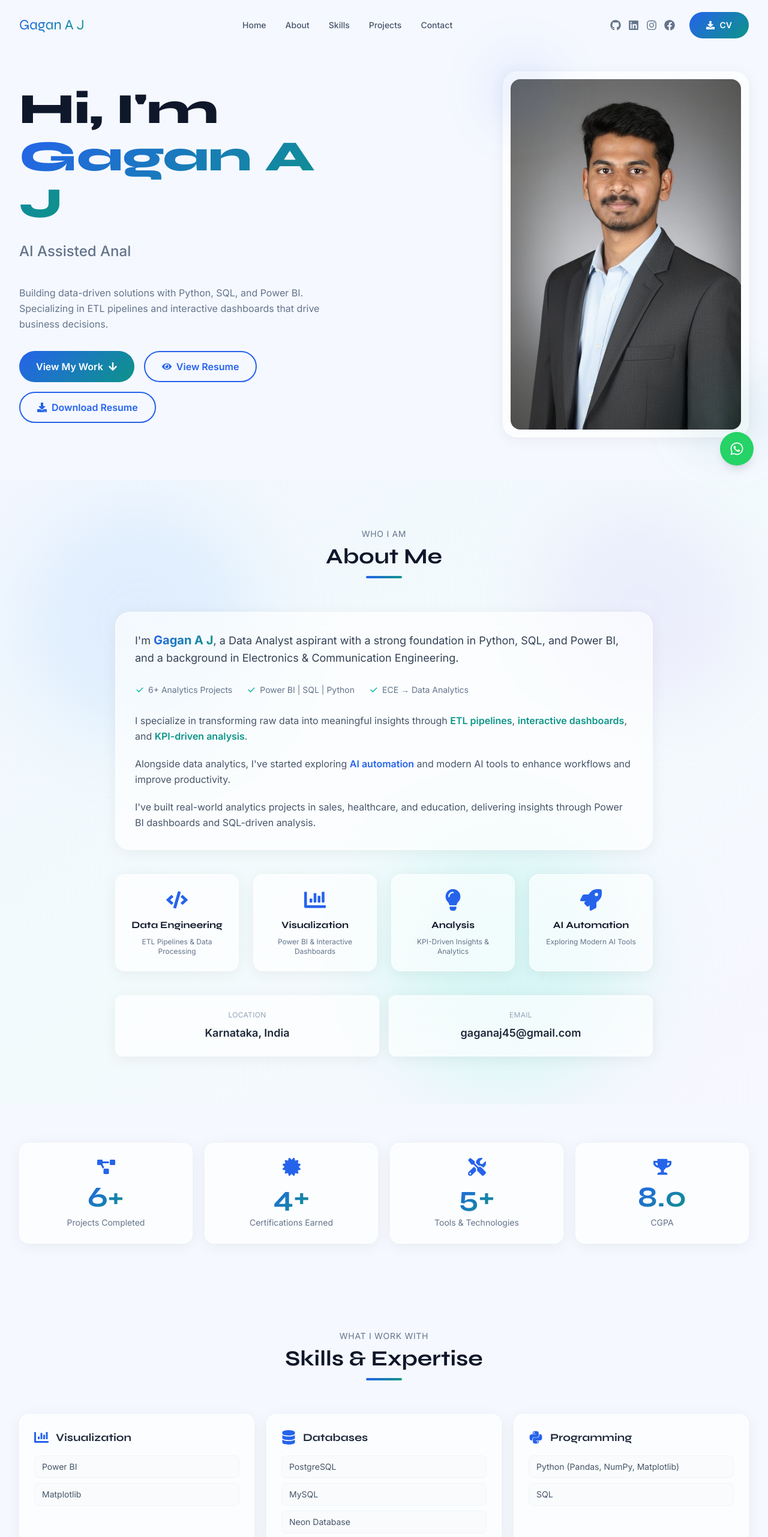
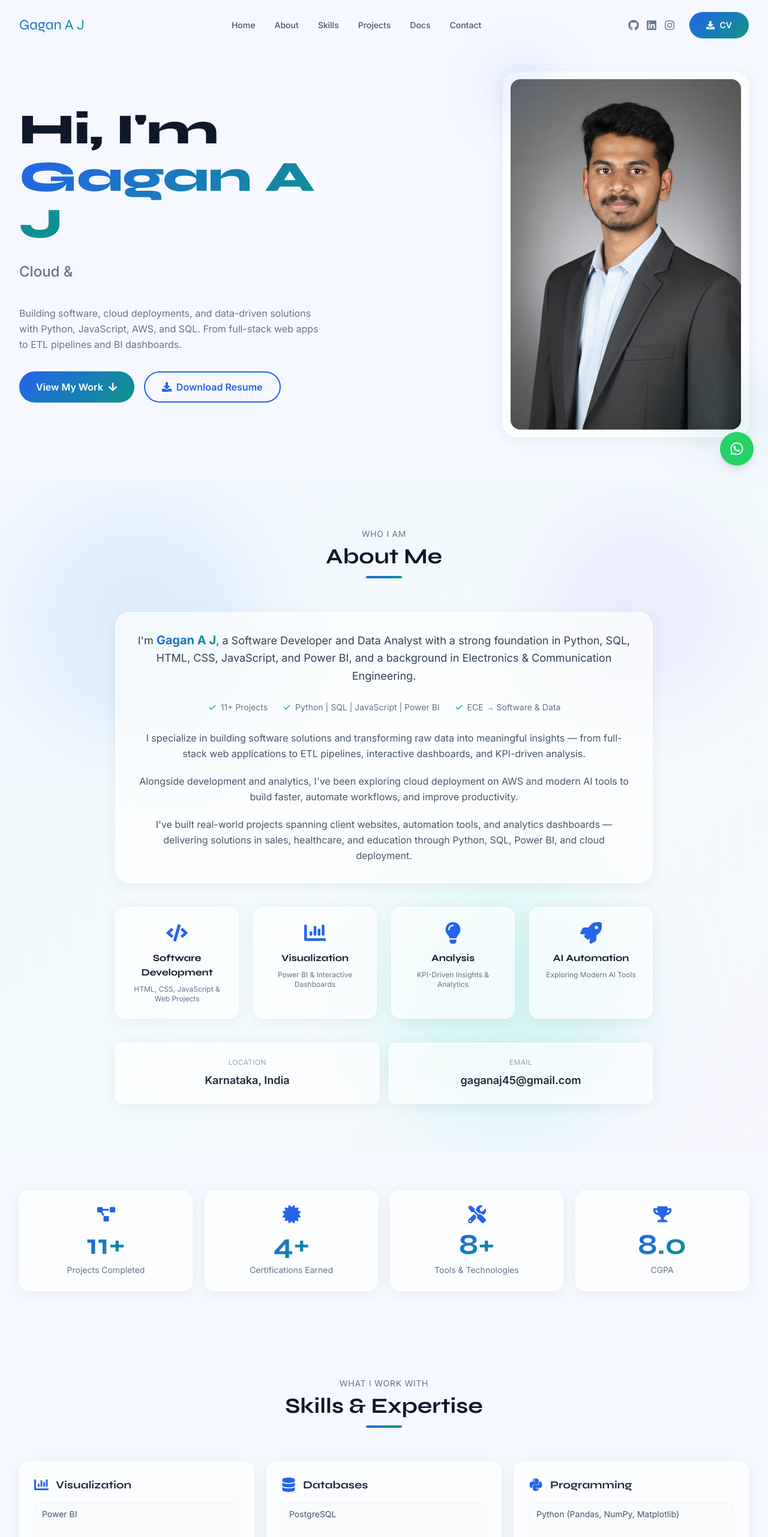
Before and after one commit to GaganAJ-45/gaganaj-portfolio-v2, a React (Vite) app in the folder frontend/: page / in a window 1280 px wide. Shown: the top 2562 px of the page at 60% size. Built offline with nearby package versions, Linux system fonts and the light colour scheme; the HTML template or start-up script is replaced by a standard one.

Commit message:
feat: refine portfolio copy and documentation section

```diff
--- a/frontend/src/App.jsx
+++ b/frontend/src/App.jsx
@@ -9,6 +9,7 @@ import GitHubStats from './components/GitHubStats/GitHubStats';
 import Projects from './components/Projects/Projects';
 import Timeline from './components/Timeline/Timeline';
 import Certifications from './components/Certifications/Certifications';
+import Documentation from './components/Documentation/Documentation';
 import Blog from './components/Blog/Blog';
 import Contact from './components/Contact/Contact';
 import Footer from './components/Footer/Footer';
@@ -30,6 +31,7 @@ function App() {
         <Projects />
         <Timeline />
         <Certifications />
+        <Documentation />
         {SHOW_BLOG_SECTION && <Blog />}
         <Contact />
       </main>
--- a/frontend/src/components/About/About.jsx
+++ b/frontend/src/components/About/About.jsx
@@ -7,7 +7,7 @@ const About = () => {
   const [ref, inView] = useInView({ triggerOnce: true, threshold: 0.2 });
 
   const highlights = [
-    { icon: <FaCode />, title: 'Data Engineering', desc: 'ETL Pipelines & Data Processing' },
+    { icon: <FaCode />, title: 'Software Development', desc: 'HTML, CSS, JavaScript & Web Projects' },
     { icon: <FaChartBar />, title: 'Visualization', desc: 'Power BI & Interactive Dashboards' },
     { icon: <FaLightbulb />, title: 'Analysis', desc: 'KPI-Driven Insights & Analytics' },
     { icon: <FaRocket />, title: 'AI Automation', desc: 'Exploring Modern AI Tools' },
@@ -52,42 +52,42 @@ const About = () => {
               initial={{ opacity: 0, y: 30 }}
               animate={inView ? { opacity: 1, y: 0 } : {}}
               transition={{ duration: 0.6, delay: 0.2 }}
-              className="glass-card p-8 rounded-3xl mb-10 space-y-5"
+              className="glass-card p-8 rounded-3xl mb-10 space-y-5 text-center"
             >
               <p className="text-lg text-slate-700 leading-relaxed">
-                I'm <span className="text-accent font-bold text-xl">Gagan A J</span>, a Data Analyst aspirant with a strong foundation in Python, SQL, and Power BI, and a background in Electronics & Communication Engineering.
+                I'm <span className="text-accent font-bold text-xl">Gagan A J</span>, a Software Developer and Data Analyst with a strong foundation in Python, SQL, HTML, CSS, JavaScript, and Power BI, and a background in Electronics & Communication Engineering.
               </p>
 
               {/* Inline Text Badges */}
-              <div className="flex flex-wrap items-center gap-x-6 gap-y-2 text-sm text-slate-500 py-2">
+              <div className="flex flex-wrap justify-center items-center gap-x-6 gap-y-2 text-sm text-slate-500 py-2">
                 <span className="flex items-center gap-1.5">
                   <svg className="w-4 h-4 text-teal-500" fill="currentColor" viewBox="0 0 20 20">
-                    <path fillRule="evenodd" d="M16.707 5.293a1 1 0 010 1.414l-8 8a1 1 0 01-1.414 0l-4-4a1 1 0 011.414-1.414L8 12.586l7.293-7.293a1 1 0 011.414 0z" clipRule="evenodd"/>
+                    <path fillRule="evenodd" d="M16.707 5.293a1 1 0 010 1.414l-8 8a1 1 0 01-1.414 0l-4-4a1 1 0 011.414-1.414L8 12.586l7.293-7.293a1 1 0 011.414 0z" clipRule="evenodd" />
                   </svg>
-                  6+ Analytics Projects
+                  11+ Projects
                 </span>
                 <span className="flex items-center gap-1.5">
                   <svg className="w-4 h-4 text-teal-500" fill="currentColor" viewBox="0 0 20 20">
-                    <path fillRule="evenodd" d="M16.707 5.293a1 1 0 010 1.414l-8 8a1 1 0 01-1.414 0l-4-4a1 1 0 011.414-1.414L8 12.586l7.293-7.293a1 1 0 011.414 0z" clipRule="evenodd"/>
+                    <path fillRule="evenodd" d="M16.707 5.293a1 1 0 010 1.414l-8 8a1 1 0 01-1.414 0l-4-4a1 1 0 011.414-1.414L8 12.586l7.293-7.293a1 1 0 011.414 0z" clipRule="evenodd" />
                   </svg>
-                  Power BI | SQL | Python
+                  Python | SQL | JavaScript | Power BI
                 </span>
                 <span className="flex items-center gap-1.5">
                   <svg className="w-4 h-4 text-teal-500" fill="currentColor" viewBox="0 0 20 20">
-                    <path fillRule="evenodd" d="M16.707 5.293a1 1 0 010 1.414l-8 8a1 1 0 01-1.414 0l-4-4a1 1 0 011.414-1.414L8 12.586l7.293-7.293a1 1 0 011.414 0z" clipRule="evenodd"/>
+                    <path fillRule="evenodd" d="M16.707 5.293a1 1 0 010 1.414l-8 8a1 1 0 01-1.414 0l-4-4a1 1 0 011.414-1.414L8 12.586l7.293-7.293a1 1 0 011.414 0z" clipRule="evenodd" />
                   </svg>
-                  ECE → Data Analytics
+                  ECE → Software & Data
                 </span>
               </div>
 
               <p className="text-base text-slate-600 leading-relaxed">
-                I specialize in transforming raw data into meaningful insights through <span className="text-brand-teal font-semibold">ETL pipelines</span>, <span className="text-brand-teal font-semibold">interactive dashboards</span>, and <span className="text-brand-teal font-semibold">KPI-driven analysis</span>.
+                I specialize in building software solutions and transforming raw data into meaningful insights — from full-stack web applications to ETL pipelines, interactive dashboards, and KPI-driven analysis.
               </p>
               <p className="text-base text-slate-600 leading-relaxed">
-                Alongside data analytics, I've started exploring <span className="text-brand-blue font-semibold">AI automation</span> and modern AI tools to enhance workflows and improve productivity.
+                Alongside development and analytics, I've been exploring cloud deployment on AWS and modern AI tools to build faster, automate workflows, and improve productivity.
               </p>
               <p className="text-base text-slate-600 leading-relaxed">
-                I've built real-world analytics projects in sales, healthcare, and education, delivering insights through Power BI dashboards and SQL-driven analysis.
+                I've built real-world projects spanning client websites, automation tools, and analytics dashboards — delivering solutions in sales, healthcare, and education through Python, SQL, Power BI, and cloud deployment.
               </p>
             </motion.div>
 
--- a/frontend/src/components/Contact/Contact.jsx
+++ b/frontend/src/components/Contact/Contact.jsx
@@ -1,7 +1,7 @@
 import React, { useState } from 'react';
 import { motion } from 'framer-motion';
 import { useInView } from 'react-intersection-observer';
-import { FaEnvelope, FaPhone, FaMapMarkerAlt, FaGithub, FaLinkedin, FaInstagram, FaFacebook, FaPaperPlane } from 'react-icons/fa';
+import { FaEnvelope, FaPhone, FaMapMarkerAlt, FaGithub, FaLinkedin, FaInstagram, FaPaperPlane } from 'react-icons/fa';
 
 const Contact = () => {
   const [ref, inView] = useInView({ triggerOnce: true, threshold: 0.1 });
@@ -47,7 +47,6 @@ const Contact = () => {
     { icon: <FaGithub />, href: 'https://github.com/GaganAJ-45', label: 'GitHub' },
     { icon: <FaLinkedin />, href: 'https://www.linkedin.com/in/gagan-a-j', label: 'LinkedIn' },
     { icon: <FaInstagram />, href: 'https://www.instagram.com/gagan__aj', label: 'Instagram' },
-    { icon: <FaFacebook />, href: 'https://www.facebook.com/gagan.aj.900', label: 'Facebook' },
   ];
 
   const inputClass = "w-full bg-white/60 backdrop-blur border border-slate-200 p-3 rounded-xl text-slate-800 placeholder-slate-400 focus:outline-none focus:ring-2 focus:ring-brand-blue/30 focus:border-brand-blue transition-all text-sm";
@@ -122,7 +121,7 @@ const Contact = () => {
 
               <div className="glass-card p-6 rounded-2xl">
                 <h4 className="text-base font-syne font-semibold text-slate-800 mb-2">Got a project or opportunity?</h4>
-                <p className="text-slate-600 text-sm leading-relaxed">Open to internships, freelance, and full-time roles in Data Analytics, Business Intelligence, and AI-assisted analytics.</p>
+                <p className="text-slate-600 text-sm leading-relaxed">Open to internships, freelance, and full-time roles in Software Development, Cloud, Application Support, and Data Analytics.</p>
               </div>
             </motion.div>
 
--- /dev/null
+++ b/frontend/src/components/Documentation/Documentation.jsx
@@ -0,0 +1,75 @@
+import React from 'react';
+import { motion } from 'framer-motion';
+import { useInView } from 'react-intersection-observer';
+import { FaBook, FaGithub } from 'react-icons/fa';
+
+const Documentation = () => {
+  const [ref, inView] = useInView({ triggerOnce: true, threshold: 0.1 });
+
+  const documents = [
+    {
+      title: 'AWS Fundamentals',
+      description: 'S3 storage classes, permissions, versioning, CloudFront + OAC deployment, static hosting.',
+      link: 'https://github.com/GaganAJ-45/AWS-Fundamentals',
+    },
+    {
+      title: 'Web Technologies',
+      description: 'Core frontend concepts documented while building production-ready UI foundations.',
+      link: 'https://github.com/GaganAJ-45/Web-Programming-Language',
+    },
+  ];
+
+  return (
+    <section id="documentation" className="py-20 bg-gradient-to-br from-white via-blue-50/70 to-teal-50/70" data-testid="documentation-section">
+      <div className="container mx-auto px-4 lg:px-8">
+        <motion.div
+          ref={ref}
+          initial={{ opacity: 0, y: 60, scale: 0.95 }}
+          animate={inView ? { opacity: 1, y: 0, scale: 1 } : {}}
+          transition={{ duration: 0.6, ease: 'easeOut' }}
+        >
+          <div className="text-center mb-14">
+            <p className="text-sm text-slate-500 uppercase tracking-wider mb-2">Learning in Public</p>
+            <h2 className="text-3xl md:text-4xl font-syne font-bold text-slate-900 mb-3">Technical Documentation</h2>
+            <div className="section-line mx-auto"></div>
+          </div>
+
+          <div className="grid md:grid-cols-2 gap-5 max-w-4xl mx-auto">
+            {documents.map((doc, index) => (
+              <motion.a
+                key={index}
+                href={doc.link}
+                target="_blank"
+                rel="noopener noreferrer"
+                initial={{ opacity: 0, y: 20 }}
+                animate={inView ? { opacity: 1, y: 0 } : {}}
+                transition={{ duration: 0.4, delay: index * 0.15 }}
+                className="glass-card glass-card-hover p-6 rounded-2xl transition-all duration-300 block group"
+                data-testid={`doc-card-${index}`}
+              >
+                <div className="flex items-center justify-between mb-5">
+                  <div className="text-3xl text-brand-blue">
+                    <FaBook />
+                  </div>
+                  <span className="text-xs uppercase tracking-wider text-slate-400 group-hover:text-brand-blue transition-colors">
+                    Documentation
+                  </span>
+                </div>
+
+                <h3 className="text-xl font-syne font-bold text-slate-800 mb-3">{doc.title}</h3>
+                <p className="text-sm text-slate-600 leading-relaxed">{doc.description}</p>
+
+                <div className="mt-6 inline-flex items-center gap-2 text-sm font-medium text-white transition-colors bg-gradient-to-r from-blue-600 to-teal-500 px-3 py-2 rounded-xl shadow-md group-hover:from-blue-700 group-hover:to-teal-600">
+                  <FaGithub />
+                  <span>View on GitHub</span>
+                </div>
+              </motion.a>
+            ))}
+          </div>
+        </motion.div>
+      </div>
+    </section>
+  );
+};
+
+export default Documentation;
--- a/frontend/src/components/Footer/Footer.jsx
+++ b/frontend/src/components/Footer/Footer.jsx
@@ -1,5 +1,5 @@
 import React from 'react';
-import { FaGithub, FaLinkedin, FaInstagram, FaFacebook, FaHeart } from 'react-icons/fa';
+import { FaGithub, FaLinkedin, FaInstagram, FaHeart } from 'react-icons/fa';
 
 const Footer = () => {
   const currentYear = new Date().getFullYear();
@@ -8,7 +8,6 @@ const Footer = () => {
     { icon: <FaGithub />, href: 'https://github.com/GaganAJ-45', label: 'GitHub' },
     { icon: <FaLinkedin />, href: 'https://www.linkedin.com/in/gagan-a-j', label: 'LinkedIn' },
     { icon: <FaInstagram />, href: 'https://www.instagram.com/gagan__aj', label: 'Instagram' },
-    { icon: <FaFacebook />, href: 'https://www.facebook.com/gagan.aj.900', label: 'Facebook' },
   ];
 
   return (
@@ -17,7 +16,7 @@ const Footer = () => {
         <div className="text-center space-y-5">
           <div>
             <h3 className="text-2xl font-syne font-bold text-accent mb-1">Gagan A J</h3>
-            <p className="text-slate-500 text-sm">Data Analyst | Business Intelligence | AI Tools Explorer</p>
+            <p className="text-slate-500 text-sm">Software Developer | Data & Cloud | AI Tools Explorer</p>
           </div>
 
           <div className="flex justify-center gap-5">
--- a/frontend/src/components/Hero/Hero.jsx
+++ b/frontend/src/components/Hero/Hero.jsx
@@ -1,7 +1,7 @@
 import React from 'react';
 import { motion } from 'framer-motion';
 import Typewriter from 'typewriter-effect';
-import { FaDownload, FaArrowDown, FaEye } from 'react-icons/fa';
+import { FaDownload, FaArrowDown } from 'react-icons/fa';
 
 const Hero = () => {
   const resumeUrl = `${import.meta.env.BASE_URL}assets/Gagan_CV.pdf`;
@@ -41,10 +41,10 @@ const Hero = () => {
               <Typewriter
                 options={{
                   strings: [
+                    'Software Developer',
                     'Data Analyst',
-                    'BI Developer',
-                    'AI Assisted Analytics',
-                    'Python & SQL Developer',
+                    'Cloud & Application Support',
+                    'Python And SQL Developer',
                   ],
                   autoStart: true,
                   loop: true,
@@ -60,7 +60,7 @@ const Hero = () => {
               animate={{ opacity: 1 }}
               transition={{ delay: 0.4 }}
             >
-              Building data-driven solutions with Python, SQL, and Power BI. Specializing in ETL pipelines and interactive dashboards that drive business decisions.
+              Building software, cloud deployments, and data-driven solutions with Python, JavaScript, AWS, and SQL. From full-stack web apps to ETL pipelines and BI dashboards.
             </motion.p>
 
             <motion.div
@@ -76,15 +76,6 @@ const Hero = () => {
               >
                 View My Work <FaArrowDown />
               </button>
-              <a
-                href={resumeUrl}
-                target="_blank"
-                rel="noopener noreferrer"
-                className="btn-outline"
-                data-testid="view-resume-button"
-              >
-                <FaEye /> View Resume
-              </a>
               <a
                 href={resumeUrl}
                 download
--- a/frontend/src/components/Navbar/Navbar.jsx
+++ b/frontend/src/components/Navbar/Navbar.jsx
@@ -1,6 +1,6 @@
 import React, { useState, useEffect } from 'react';
 import { motion, AnimatePresence } from 'framer-motion';
-import { FaGithub, FaLinkedin, FaInstagram, FaFacebook, FaDownload, FaBars, FaTimes } from 'react-icons/fa';
+import { FaGithub, FaLinkedin, FaInstagram, FaDownload, FaBars, FaTimes } from 'react-icons/fa';
 
 const Navbar = () => {
   const [scrolled, setScrolled] = useState(false);
@@ -17,6 +17,7 @@ const Navbar = () => {
     { name: 'About', href: '#about' },
     { name: 'Skills', href: '#skills' },
     { name: 'Projects', href: '#projects' },
+    { name: 'Docs', href: '#documentation' },
     { name: 'Contact', href: '#contact' },
   ];
 
@@ -24,7 +25,6 @@ const Navbar = () => {
     { icon: <FaGithub />, href: 'https://github.com/GaganAJ-45', label: 'GitHub' },
     { icon: <FaLinkedin />, href: 'https://www.linkedin.com/in/gagan-a-j', label: 'LinkedIn' },
     { icon: <FaInstagram />, href: 'https://www.instagram.com/gagan__aj', label: 'Instagram' },
-    { icon: <FaFacebook />, href: 'https://www.facebook.com/gagan.aj.900', label: 'Facebook' },
   ];
 
   const handleNavClick = (e, href) => {
@@ -152,7 +152,7 @@ const Navbar = () => {
                 rel="noopener noreferrer"
                 className="mt-4 btn-primary text-sm w-full justify-center"
               >
-  <FaDownload /> Download CV
+                <FaDownload /> CV
               </a>
             </motion.div>
           )}
--- a/frontend/src/components/Skills/Skills.jsx
+++ b/frontend/src/components/Skills/Skills.jsx
@@ -9,7 +9,7 @@ const Skills = () => {
   const skillCategories = [
     { title: 'Visualization', icon: <FaChartBar />, skills: ['Power BI', 'Matplotlib'] },
     { title: 'Databases', icon: <FaDatabase />, skills: ['PostgreSQL', 'MySQL', 'Neon Database'] },
-    { title: 'Programming', icon: <FaPython />, skills: ['Python (Pandas, NumPy, Matplotlib)', 'SQL'] },
+    { title: 'Programming', icon: <FaPython />, skills: ['Python (Pandas, NumPy, Matplotlib)', 'HTML', 'CSS', 'JavaScript', 'SQL'] },
     { title: 'Data Tools', icon: <FaFileExcel />, skills: ['Excel', 'Power Query', 'Power Pivot', 'DAX'] },
     { title: 'Cloud (Basics)', icon: <FaCloud />, skills: ['AWS', 'Azure', 'GCP'] },
     { title: 'Soft Skills', icon: <FaComments />, skills: ['Strategic Thinking', 'Effective Communication'] },
--- a/frontend/src/components/Stats/Stats.jsx
+++ b/frontend/src/components/Stats/Stats.jsx
@@ -29,9 +29,9 @@ const Stats = () => {
   const [ref, inView] = useInView({ triggerOnce: true, threshold: 0.2 });
 
   const stats = [
-    { icon: <FaProjectDiagram />, value: 6, label: 'Projects Completed', suffix: '+' },
+    { icon: <FaProjectDiagram />, value: 11, label: 'Projects Completed', suffix: '+' },
     { icon: <FaCertificate />, value: 4, label: 'Certifications Earned', suffix: '+' },
-    { icon: <FaTools />, value: 5, label: 'Tools & Technologies', suffix: '+' },
+    { icon: <FaTools />, value: 8, label: 'Tools & Technologies', suffix: '+' },
     { icon: <FaTrophy />, value: 8.0, label: 'CGPA', suffix: '', decimal: true },
   ];
 
--- a/frontend/src/data/projects.js
+++ b/frontend/src/data/projects.js
@@ -153,7 +153,7 @@ export const projects = [
   {
     id: 9,
     title: 'Aurora Roastery - Full Stack Coffee Storefront (Next.js + PostgreSQL + Neon)',
-    category: 'Next.js / Full Stack',
+    category: 'Client Website',
     subtitle: 'A modern full-stack coffee storefront built using Next.js with database integration, authentication, and production deployment on Vercel.',
     description: "Aurora Roastery is a full-stack e-commerce-style web application designed to simulate a modern coffee storefront. The application leverages server-side rendering and dynamic routing using Next.js, integrates a PostgreSQL database for persistent data storage, and is deployed on Vercel for scalable cloud hosting. The platform demonstrates real-world features such as product listing, authentication, and database interaction, making it production-ready. The hero section of Aurora Roastery features a cinematic, animated landing experience designed to enhance user engagement.",
     features: [
@@ -178,4 +178,4 @@ export const projects = [
   },
 ];
 
-export const categories = ['All', 'Client Website', 'Python', 'Power BI', 'SQL', 'Python + SQL', 'IoT / AI', 'Next.js / Full Stack'];
+export const categories = ['All', 'Client Website', 'Python', 'Power BI', 'SQL', 'Python + SQL', 'IoT / AI'];
```
Also changed, not shown: 5 other files (tests, documents, lock files or other folders). Lines whose indentation alone changed are shown as unchanged.
